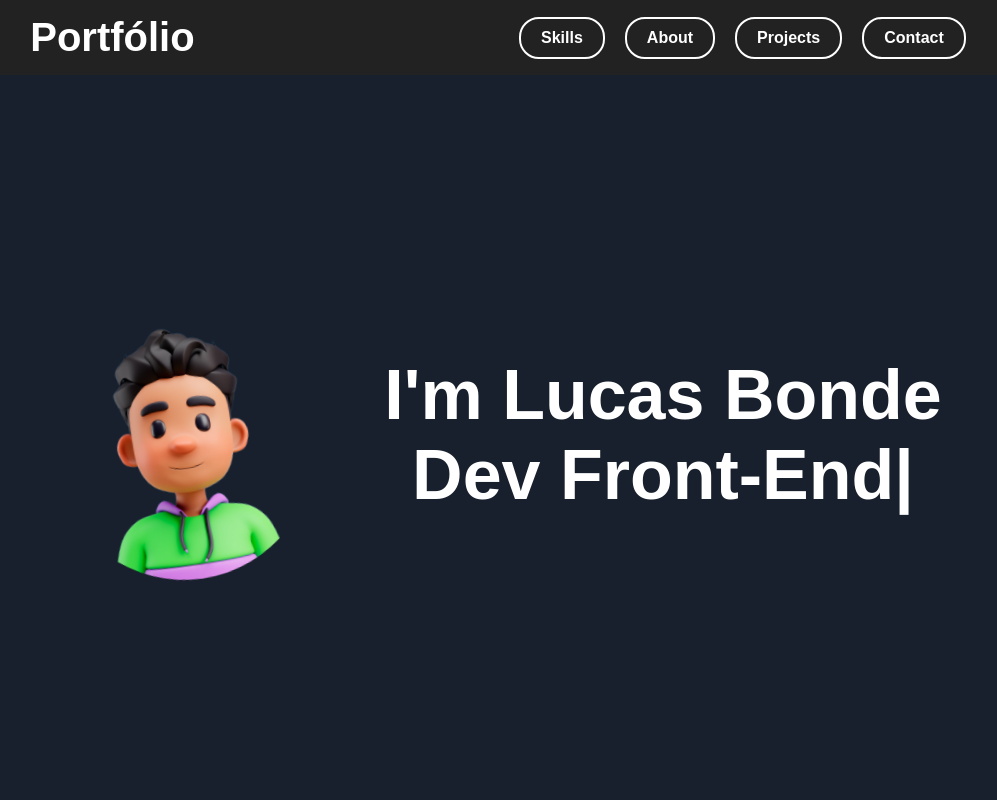
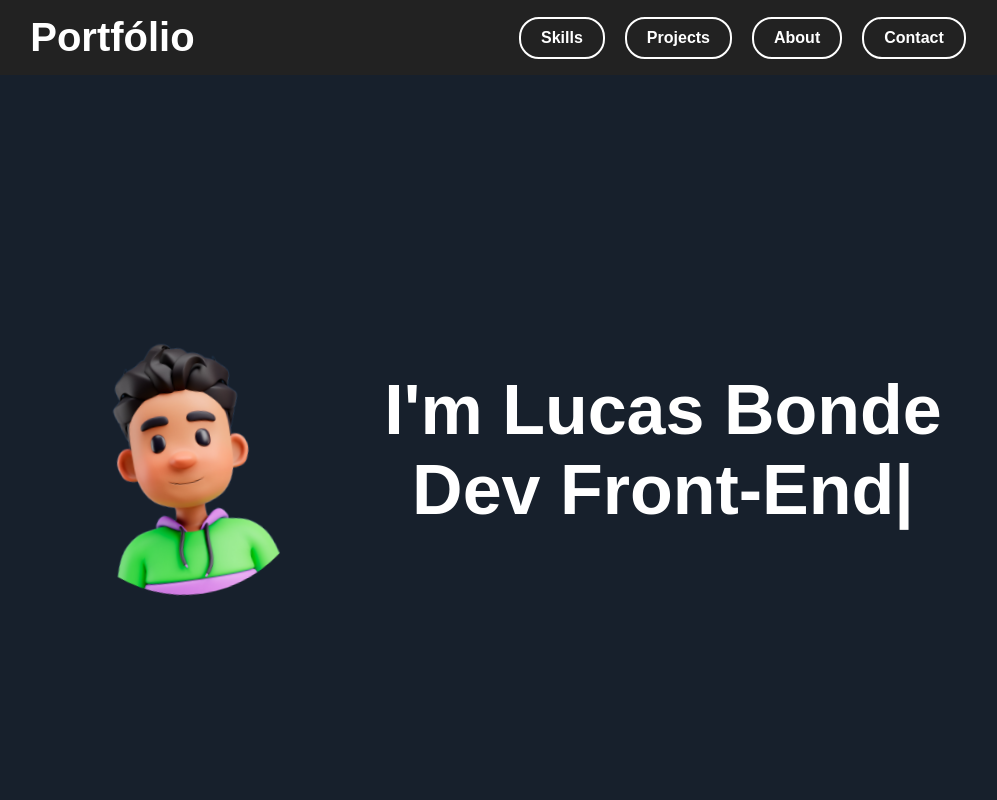
Before and after one commit to LucasBondeDeSouza/portfolio, a React (Create React App) app: page / in a window 1280 px wide. Shown: the top 800 px of the page, without its empty margins (142-1139 px from the left). Built offline with nearby package versions, Linux system fonts and the light colour scheme.

Commit message:
atualização

```diff
--- a/src/Components/Main.js
+++ b/src/Components/Main.js
@@ -1,4 +1,4 @@
-import { React, useRef } from "react";
+import { React } from "react";
 import Typical from 'react-typical';
 
 import './Main.css'
@@ -7,15 +7,9 @@ import Avatar from '../assets/avatar.png'
 import Nav from './Nav';
 
 export default () => {
-    const skillsRef = useRef(null);
-
-    const scrollToSkills = () => {
-        skillsRef.current.scrollIntoView({ behavior: 'smooth', block: 'start', inline: 'nearest', duration: 1000 });
-    };
 
     return (
-        <div className="Header--container">
-            <Nav scrollToSkills={scrollToSkills} />
+        <div id="main" className="Header--container">
 
             <div className="Header--person">
                 <div className="Header--avatar">
@@ -47,7 +41,6 @@ export default () => {
                     </p>
                 </div>
             </div>
-            <div ref={skillsRef} />
         </div>
     )
 }
--- a/src/Components/Nav.css
+++ b/src/Components/Nav.css
@@ -15,6 +15,7 @@ header {
 
 h1 {
     display: none;
+    cursor: pointer;
 }
 
 .Nav {
--- a/src/Components/Nav.js
+++ b/src/Components/Nav.js
@@ -1,15 +1,21 @@
 import React from "react";
-
 import './Nav.css'
 
-const Nav = ({ scrollToSkills }) => {
+const Nav = () => {
+    const scrollToSection = (id) => {
+        const element = document.getElementById(id);
+        if (element) {
+            element.scrollIntoView({ behavior: "smooth" });
+        }
+    }
+
     return (
         <header>
-            <h1>Portfólio</h1>
+            <h1 onClick={() => scrollToSection('main')}>Portfólio</h1>
             <div className="Nav">
-                <p onClick={scrollToSkills}>Skills</p>
+                <p onClick={() => scrollToSection('skills')}>Skills</p>
+                <p onClick={() => scrollToSection('projects')}>Projects</p>
                 <p>About</p>
-                <p>Projects</p>
                 <p>Contact</p>
             </div>
         </header>
--- a/src/Components/Projects.js
+++ b/src/Components/Projects.js
@@ -22,7 +22,7 @@ import Logo_NodeJs from '../assets/logo-nodejs.png'
 
 export default () => {
     return (
-        <div className="Projects">
+        <div id="projects" className="Projects">
             <p>Projects</p>
 
             <div className="Projects--group">
@@ -104,6 +104,7 @@ export default () => {
                             </div>
                             <div className="Projects--languages">
                                 <img src={Logo_React} alt="React" />
+                                <img src={Logo_CSS} alt="CSS" />
                             </div>
                         </div>
                     </div>
--- a/src/Components/Skills.js
+++ b/src/Components/Skills.js
@@ -17,7 +17,7 @@ import Logo_NodeJs from '../assets/logo-nodejs.png'
 
 export default () => {
     return (
-        <div className="Skills">
+        <div id="skills" className="Skills">
             <p>Skills</p>
 
             <div className="Skills--group">
```
